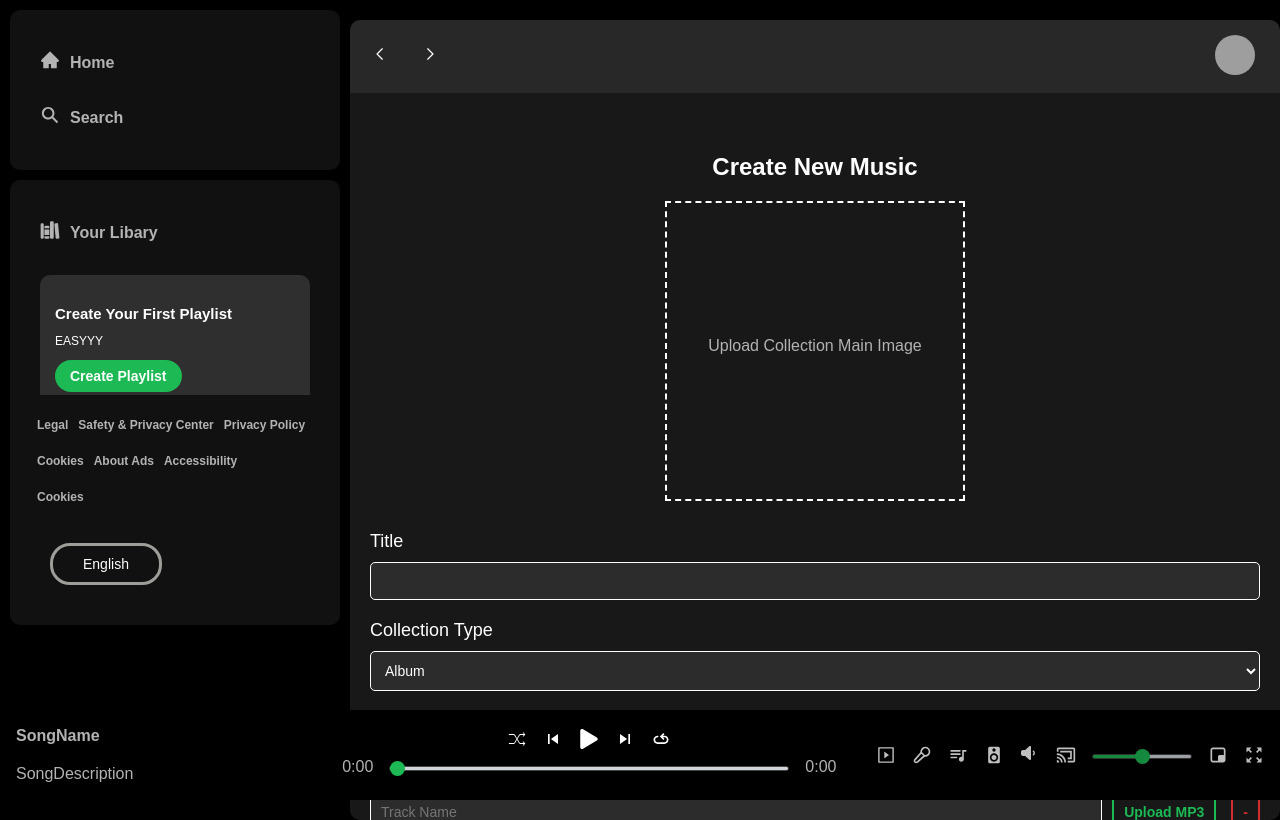
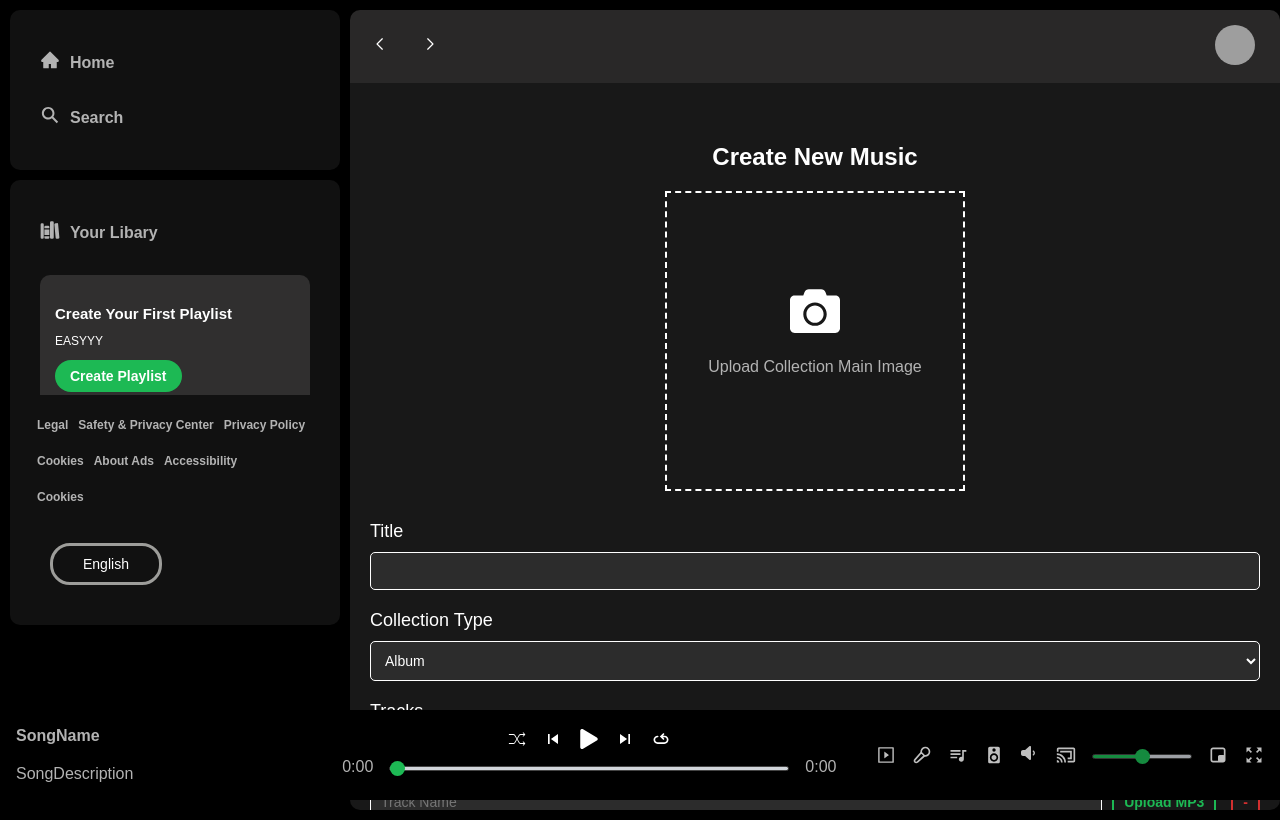
Before and after one commit to Akhelois/NJotify, a React (Vite) app: page /create_new_music_page in a window 1280 px wide. Built offline with nearby package versions, Linux system fonts and the light colour scheme; no server answers; grey boxes are pictures that could not be loaded.

Commit message:
Modify UI Create new Music

```diff
--- a/src/routes/CreateNewMusicPage/CreateNewMusicPage.css
+++ b/src/routes/CreateNewMusicPage/CreateNewMusicPage.css
@@ -13,7 +13,7 @@
 
 .main {
   flex: 1;
-  margin-top: 20px;
+  /* margin-top: 20px;   */
   background: #181818;
   height: 100vh;
   overflow-y: auto;
--- a/src/routes/CreateNewMusicPage/CreateNewMusicPage.tsx
+++ b/src/routes/CreateNewMusicPage/CreateNewMusicPage.tsx
@@ -5,6 +5,7 @@ import Sidebar from "../../components/Sidebar/Sidebar";
 import MusicControl from "../../components/MusicControl/MusicControl";
 import Footer from "../../components/Footer/FooterHome";
 import Header from "../../components/Header/Header";
+import { FaCamera } from "react-icons/fa";
 
 const CreateNewMusicPage = () => {
   const [title, setTitle] = useState<string>("");
@@ -150,7 +151,9 @@ const CreateNewMusicPage = () => {
                 />
               ) : (
                 <div className="upload-placeholder">
-                  <i className="fa fa-camera" aria-hidden="true"></i>
+                  <i className="fa fa-camera" aria-hidden="true">
+                    <FaCamera size={50} />
+                  </i>
                   <p>Upload Collection Main Image</p>
                 </div>
               )}
```
